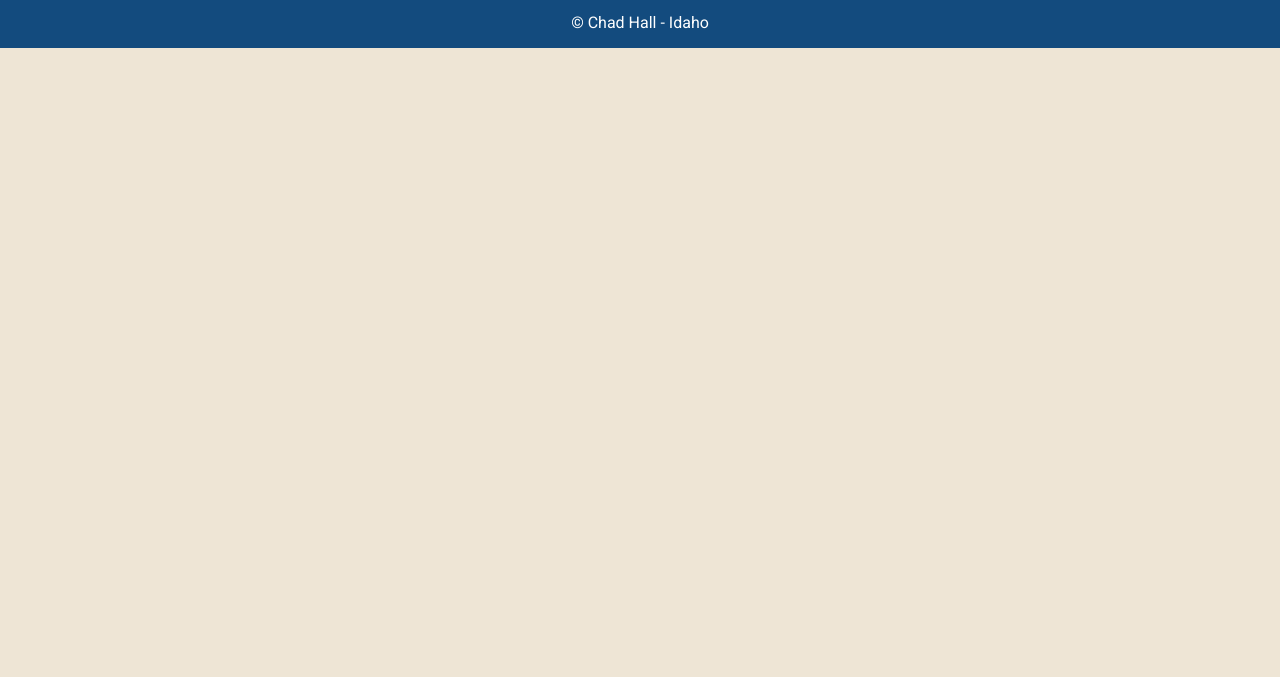
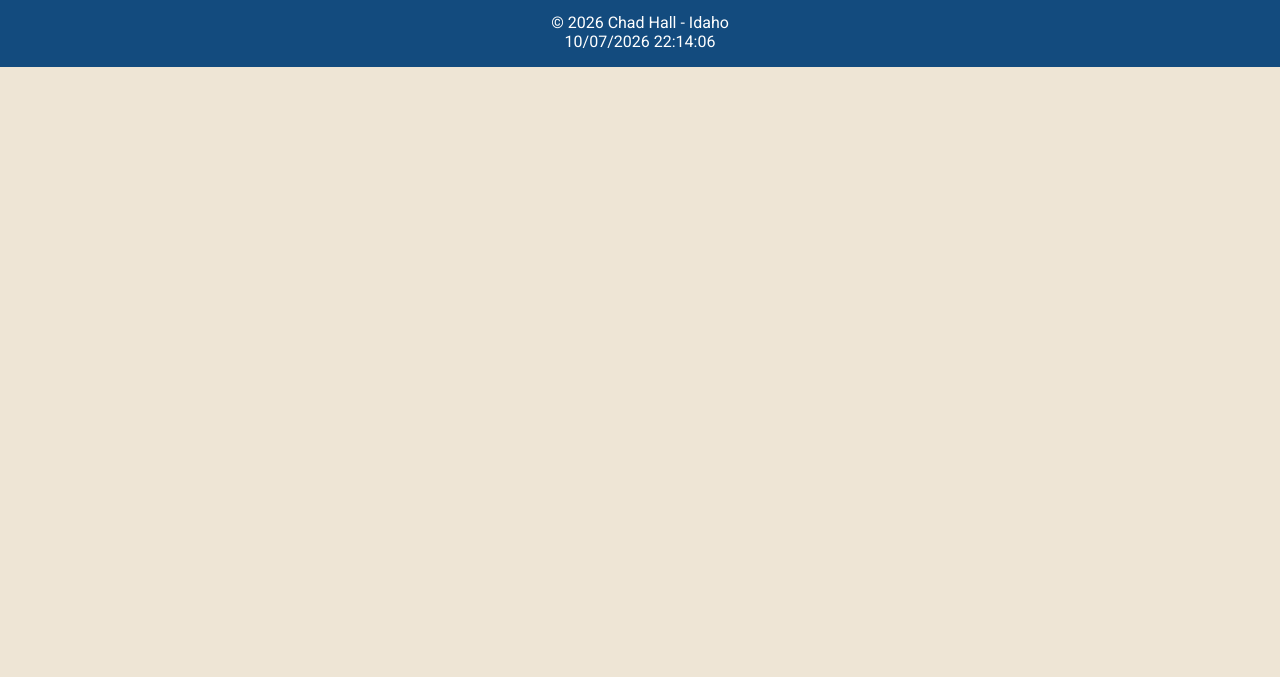
Before and after one commit to chadhall1313/wdd131, a plain HTML site: page project/insights.html in a window 1280 px wide. Shown: the part 123-800 px from the top of the page. Drawn offline with Linux system fonts and the light colour scheme.

```diff
--- a/project/insights.html
+++ b/project/insights.html
@@ -14,7 +14,7 @@
     <link href="https://fonts.googleapis.com/css2?family=Roboto:ital,wght@0,100..900;1,100..900&display=swap"
         rel="stylesheet">
     <link rel="icon" href="images/logo-small.svg">
-    <!-- <script src="scripts/project-main.js" defer></script> -->
+    <script src="scripts/project-insights.js" defer></script>
 </head>
 <body>
     <header>
--- /dev/null
+++ b/project/scripts/project-insights.js
@@ -0,0 +1,2 @@
+document.getElementById("lastModified").textContent = document.lastModified;
+document.getElementById("currentyear").textContent = new Date().getFullYear()
```
Also changed, not shown: index.html (+1 -1 lines).
